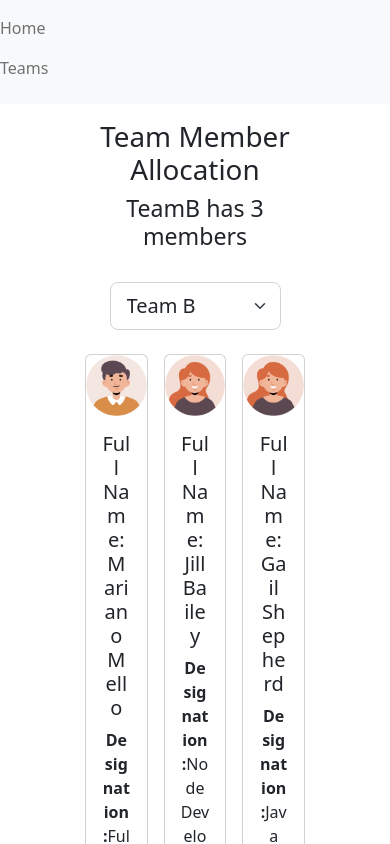
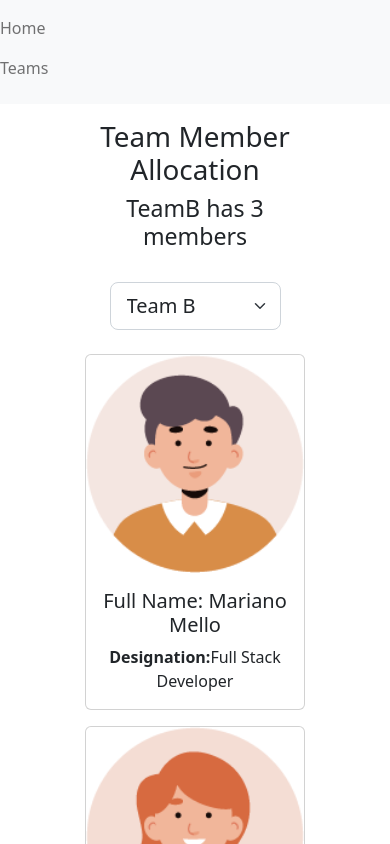
Before and after one commit to elkitty/React-Team_Member_Allocation_app, a React (Create React App) app: page / in a window 390 px wide. Shown: the top 844 px of the page. Built offline with nearby package versions, Linux system fonts and the light colour scheme.

Commit message:
fixed bugs in Header and improves code in Nav

```diff
--- a/src/App.css
+++ b/src/App.css
@@ -13,6 +13,12 @@ body {
 
 h1, h2, h3, h4, h5, p {
   text-align: center;
+}
+
+@media only screen and (max-width:600px){
+  .card-collection{
+    grid-template-columns: 1fr;
+  }
 }
 
 
--- a/src/Header.js
+++ b/src/Header.js
@@ -6,7 +6,7 @@ const Header = ({ selectedTeam, teamMemberCount }) => {
         <div className="col-8">
           <h1 className="contan i">Team Member Allocation</h1>
           <h3>
-            {selectedTeam} has {teamMemberCount} members
+            {selectedTeam} has {teamMemberCount} {teamMemberCount <= 1 ? "member": "members"}
           </h3>
         </div>
       </div>
--- a/src/Nav.js
+++ b/src/Nav.js
@@ -1,5 +1,5 @@
 import React from "react";
-import { Link } from "react-router-dom";
+import { Link } from 'react-router-dom';
 
 const Nav = () => {
   return (
@@ -7,11 +7,12 @@ const Nav = () => {
       <ul className="navbar-nav me-auto mb-2 mb-lg-0">
         <li className="nav-item">
           <Link className="nav-link" to="/">Home</Link>
+        </li>
+        <li className="nav-item">
           <Link className="nav-link" to="/GroupedTeamMembers">Teams</Link>
         </li>
       </ul>
     </nav>
-  );
-};
-
+  )
+}
 export default Nav
```
